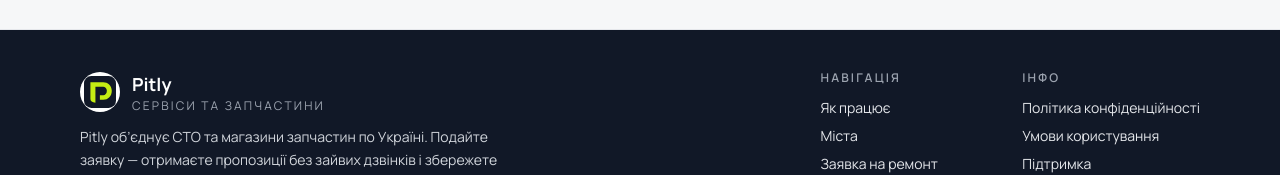
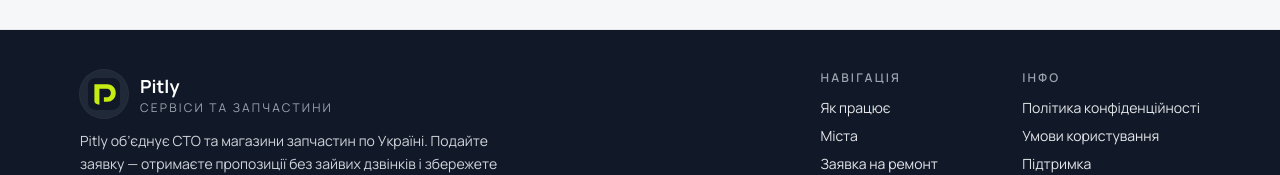
Before and after one commit to Kl1menko/pitly, a Next.js app: page /login in a window 1280 px wide. Shown: the part 986-1161 px from the top of the page. Built offline with nearby package versions, Linux system fonts and the light colour scheme; no server answers.

Commit message:
Tweak auth logo animation and footer contrast

```diff
--- a/app/(auth)/login/page.tsx
+++ b/app/(auth)/login/page.tsx
@@ -17,8 +17,7 @@ export default function LoginPage() {
             alt="Pitly"
             width={32}
             height={32}
-            className="h-8 w-8 animate-[bounce_1.5s_ease-in-out_infinite] motion-safe:translate-y-0"
-            style={{ animationDuration: "1.6s", animationTimingFunction: "cubic-bezier(0.4,0.0,0.4,1)" }}
+            className="h-8 w-8"
             priority
           />
         </div>
--- a/components/layout/footer.tsx
+++ b/components/layout/footer.tsx
@@ -22,7 +22,7 @@ export function Footer() {
         <div className="mx-auto flex max-w-6xl flex-col gap-8 px-4 py-10 lg:flex-row lg:justify-between">
           <div className="max-w-md space-y-3">
             <div className="flex items-center gap-3">
-              <div className="flex h-10 w-10 items-center justify-center rounded-2xl bg-white">
+              <div className="flex h-12 w-12 items-center justify-center rounded-2xl bg-neutral-800 ring-1 ring-white/10">
                 <Image src="/images/pitly.svg" alt="Pitly" width={32} height={32} className="h-8 w-8" />
               </div>
               <div>
```
